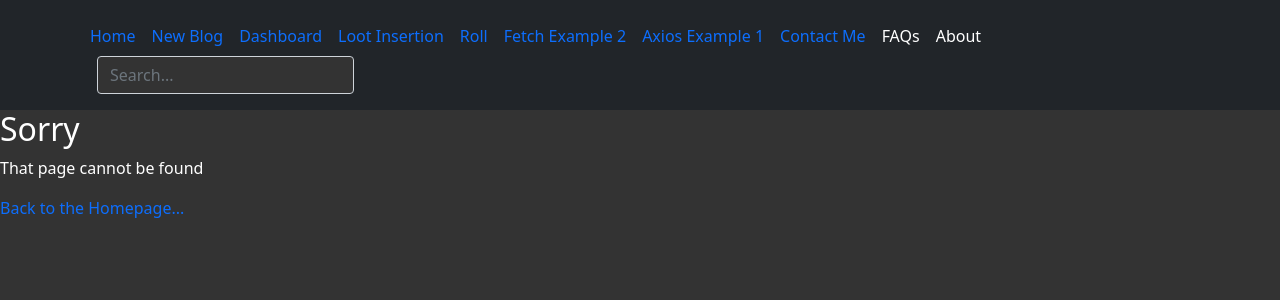
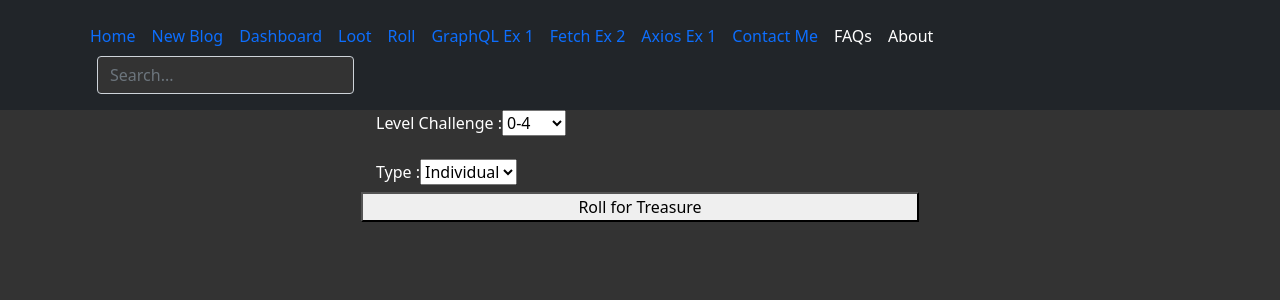
Before and after one commit to hhobbs3/Dicey_React, a React (Create React App) app: page /loot_roll in a window 1280 px wide. Shown: the top 300 px of the page. Built offline with nearby package versions, Linux system fonts and the light colour scheme; no server answers; what aws-amplify would draw is missing.

Commit message:
adding blog content, refined loot insertion and initial stab at loot rolling

```diff
--- a/src/App.js
+++ b/src/App.js
@@ -2,8 +2,7 @@
 import { BrowserRouter as Router, Switch, Route, Link } from "react-router-dom";
 import Home from "./pages/Home";
 import Contact from "./pages/Contact";
-import LootTableAccess from "./pages/Loot";
-//import LootTableInsertion from "./pages/Loot";
+import LootInsert from "./pages/LootInsert";
 import Roll from "./pages/Roll";
 import FetchExample2 from "./pages/FetchExample2";
 import AxiosExample1 from "./pages/AxiosExample1";
@@ -15,6 +14,8 @@ import { useState, useEffect } from "react";
 import BlogDetails from "./pages/BlogDetails";
 import BlogCreate from "./pages/BlogCreate";
 import NotFound from "./pages/NotFound";
+import LootRoll from "./pages/LootRoll";
+import GraphQLExample from "./pages/graphQLExample";
 
 function App() {
 	const [activeTab, setActiveTab] = useState("");
@@ -37,10 +38,11 @@ function App() {
           <li><a class="nav-link px-2 text-secondary"><Link to="/">Home</Link></a></li>
           <li><a class="nav-link px-2 text-white"><Link to="/new_blog">New Blog</Link></a></li>
           <li><a class="nav-link px-2 text-white"><Link to="/dashboard">Dashboard</Link></a></li>
-          <li><a class="nav-link px-2 text-white"><Link to="/loot">Loot Insertion</Link></a></li>
+          <li><a class="nav-link px-2 text-white"><Link to="/loot_roll">Loot</Link></a></li>
 					<li><a class="nav-link px-2 text-white"><Link to="/roll">Roll</Link></a></li>
-					<li><a class="nav-link px-2 text-white"><Link to="/fetch_example_2">Fetch Example 2</Link></a></li>
-					<li><a class="nav-link px-2 text-white"><Link to="/axios_example_1">Axios Example 1</Link></a></li>
+          <li><a class="nav-link px-2 text-white"><Link to="/graphql_example_1">GraphQL Ex 1</Link></a></li>
+					<li><a class="nav-link px-2 text-white"><Link to="/fetch_example_2">Fetch Ex 2</Link></a></li>
+					<li><a class="nav-link px-2 text-white"><Link to="/axios_example_1">Axios Ex 1</Link></a></li>
 					<li><a class="nav-link px-2 text-white"><Link to="/contact">Contact Me</Link></a></li>
 					<li><a class="nav-link px-2 text-white">FAQs</a></li>
           <li><a class="nav-link px-2 text-white">About</a></li>
@@ -68,14 +70,20 @@ function App() {
 				<Route path="/blogs/:id">
           <BlogDetails />
         </Route>
-        <Route path="/loot">
-          <LootTableAccess />
+        <Route path="/loot_roll">
+          <LootRoll />
+        </Route>
+        <Route path="/loot_insert">
+          <LootInsert />
         </Route>
 				<Route path="/roll">
           <Roll />
         </Route>
         <Route path="/contact">
           <Contact />
+        </Route>
+        <Route path="/graphql_example_1">
+          <GraphQLExample />
         </Route>
 				<Route path="/fetch_example_2">
           <FetchExample2 />
--- a/src/pages/BlogList.js
+++ b/src/pages/BlogList.js
@@ -14,6 +14,7 @@ const BlogList = ({ blogs, title }) => {
           <Link to={`/blogs/${blog.id}`}>
           <h2>{ blog.title }</h2>
           <p>Written by { blog.author }</p>
+
           </Link>
         </div>
       ))}
--- a/src/pages/Dashboard.js
+++ b/src/pages/Dashboard.js
@@ -1,6 +1,6 @@
 import Home from "./Home";
-import LootTableAccess from "./Loot";
-import LootTableInsertion from "./Loot";
+import LootInsert from "./LootInsert";
+import LootRoll from "./LootRoll";
 import { BrowserRouter as Router, Switch, Route, Link } from "react-router-dom";
 
 const Dashboard = () => {
@@ -29,7 +29,7 @@ const Dashboard = () => {
               <li class="nav-item">
                 <a class="nav-link" href="#">
                   <span data-feather="shopping-cart"></span>
-                  <Link to="/loot">Loot</Link>
+                  <Link to="/loot_roll">Loot</Link>
                 </a>
               </li>
               <li class="nav-item">
@@ -92,8 +92,8 @@ const Dashboard = () => {
       <Route exact path="/">
         <Home />
       </Route>
-      <Route path="/loot">
-        <LootTableAccess />
+      <Route path="/loot_roll">
+        <LootInsert />
       </Route>
     </Switch>
   </Router>
--- a/src/pages/Loot.js
+++ b/src/pages/LootInsert.js
@@ -2,7 +2,7 @@ import { useState, useEffect } from "react";
 import axios from 'axios'
 
 
-function LootTableInsertion () {
+function LootInsert () {
 
 	const [appState, setAppState] = useState({
 		loading: false,
@@ -23,11 +23,11 @@ function LootTableInsertion () {
 	const [isLoaded, setIsLoaded] = useState(false);
 	const [items, setItems] = useState([]);
 
-	const [challenge, setChallenge] = useState("0-4");
+	const [challenge, setChallenge] = useState("0_4");
 	const [treasure_type, setTreasureType] = useState("i");
 	const [probability_min_val, setProbMin] = useState(0);
 	const [probability_max_val, setProbMax] = useState(0);
-	const [coin_type, setCoinType] = useState("pp");
+	const [coin_type, setCoinType] = useState("cp");
 	const [coin_dice_number, setCoinDiceNumber] = useState(0);
 	const [coin_dice_size, setCoinDiceSize] = useState(0);
 	const [valuable_value, setValuableValue] = useState(0);
@@ -105,9 +105,9 @@ function LootTableInsertion () {
 			<div class="mb-3">
 			<label for="challenge" class="form-lable">Level Challenge :</label>
 			<select id="challenge" class="me-auto" name="challenge"  onClick={(e) => setChallenge(e.target.value)}>
-				<option value="0-4">0-4</option>
-				<option value="5-10">5-10</option>
-				<option value="11-16">11-16</option>
+				<option value="0_4">0-4</option>
+				<option value="5_10">5-10</option>
+				<option value="11_16">11-16</option>
 				<option value="17+">17+</option>
 			</select>
 			</div>
@@ -115,8 +115,8 @@ function LootTableInsertion () {
 			{/* Type */}
 			<label for="treasure_type" class="form-lable">Type :</label>
 			<select id="treasure_type" name="treasure_type" onClick={(e) => setTreasureType(e.target.value)}>
-				<option value="Inividual">Individual</option>
-				<option value="Hoard">Hoard</option>
+				<option value="i">Individual</option>
+				<option value="h">Hoard</option>
 			</select>
 			<br />
 
@@ -221,22 +221,10 @@ function LootTableInsertion () {
 			<input type="submit" />
 
 		</form>
-		<div>
-			<button class="col-lg-6 offset-lg-3 " onClick={handleGet}>Button</button>
-		</div>
 
 	</div>
 	</>
   );
 };
 
-export const LootTableAccess = () => {
-  return (
-      <>
-        <h1>Loot Table Access</h1>
-        <p>Add a little style!</p>
-      </>
-      );
-};
-
-export default LootTableInsertion;
+export default LootInsert;
--- /dev/null
+++ b/src/pages/LootRoll.js
@@ -0,0 +1,98 @@
+import { useState, useEffect } from "react";
+import axios from 'axios'
+
+const LootRoll = () => {
+
+    const [challenge, setChallenge] = useState("0-4");
+	const [treasure_type, setTreasureType] = useState("i");
+    const [id, setId] =useState('0');
+    const [lootJson, setLootJson] = useState("");
+
+	const [appState, setAppState] = useState({
+		loading: false,
+		repos: null,
+	});
+
+	useEffect(() => {
+		setAppState({ loading: true });
+		const apiUrl = "https://bmv6vzzbuk.execute-api.us-east-1.amazonaws.com/dev";
+		axios.get(apiUrl, lootJson).then((repos) => {
+		const allRepos = repos.data;
+		setAppState({ loading: false, repos: allRepos });
+		});
+	}, [setAppState]);
+
+    const handleGet = (e) => {
+
+        /*id = event['id']
+        challenge = event['challenge']
+        treasure_type*/
+        const max = 100;
+        const min = 0;
+        //const roll = Math.floor(Math.random() * (max - min + 1) + min);
+        const roll = 12;
+        console.log()
+        setId(String(treasure_type) + String(challenge) + String(roll));
+
+		setLootJson(JSON.stringify({id, challenge, treasure_type}));
+        console.log("treasure_type: " + treasure_type);
+        console.log("challenge:" + challenge);
+        console.log("roll: " + roll);
+        console.log("id: " + id);
+        console.log("lootJson: " + lootJson);
+
+        e.preventDefault();
+		const apiUrl = "https://bmv6vzzbuk.execute-api.us-east-1.amazonaws.com/dev";
+        axios.get(apiUrl, lootJson)
+          .then(function (response) {
+              console.log("response" + JSON.stringify(response))
+			  alert("Successfully received treasure table value")
+          })
+          .catch(function (error) {
+              console.log(error)
+			  alert("Failed to insert into treasure table")
+          })
+
+        console.log("treasure_type: " + treasure_type);
+        console.log("challenge:" + challenge);
+        console.log("roll: " + roll);
+        console.log("id: " + id);
+        console.log("lootJson: " + lootJson);
+	}
+
+    return (
+        <div className="loot-roll">
+            <div class="container-md">
+		<form class="col-lg-6 offset-lg-3 " onSubmit={handleGet}>
+
+			{/* Level Challenge */}
+			<div class="mb-3">
+			<label for="challenge" class="form-lable">Level Challenge :</label>
+			<select id="challenge" class="me-auto" name="challenge"  onClick={(e) => setChallenge(e.target.value)}>
+				<option value="0_4">0-4</option>
+				<option value="5_10">5-10</option>
+				<option value="11_16">11-16</option>
+				<option value="17+">17+</option>
+			</select>
+			</div>
+
+			{/* Type */}
+			<label for="treasure_type" class="form-lable">Type :</label>
+			<select id="treasure_type" name="treasure_type" onClick={(e) => setTreasureType(e.target.value)}>
+				<option value="i">Individual</option>
+				<option value="h">Hoard</option>
+			</select>
+			<br />
+
+		</form>
+		<div>
+			<button class="col-lg-6 offset-lg-3 " onClick={handleGet}>Roll for Treasure</button>
+		</div>
+
+	</div>
+
+        </div>
+     );
+}
+
+export default LootRoll;
--- /dev/null
+++ b/src/pages/graphQLExample.js
@@ -0,0 +1,9 @@
+const GraphQLExample = () => {
+    return (
+        <div className="graphql-example">
+            <p>GraphQL Example</p>
+        </div>
+     );
+}
+
+export default GraphQLExample;
```
Also changed, not shown: data/graphql_db.js (added, +19 -0 lines).
